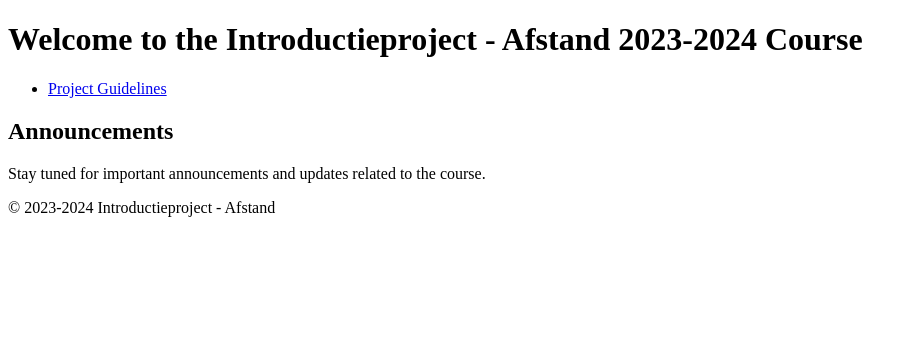
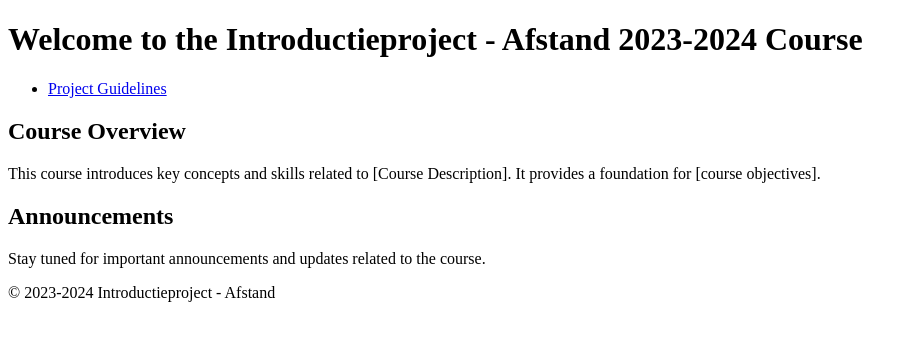
Before and after one commit to UCLL-introproject-project/UCLL-introproject-project.github.io, a plain HTML site: page index.html in a window 1280 px wide. Shown: the whole page, without its empty margins (0-917 px from the left). Drawn offline with Linux system fonts and the light colour scheme.

Commit message:
index page

```diff
--- a/index.html
+++ b/index.html
@@ -16,9 +16,14 @@
     <nav>
         <ul>
             <!-- Link to the project guidelines -->
-            <li><a href="project-guidelines.html">Project Guidelines</a></li>
+            <li><a href="project_guidelines.html">Project Guidelines</a></li>
         </ul>
     </nav>
+
+    <section>
+        <h2>Course Overview</h2>
+        <p>This course introduces key concepts and skills related to [Course Description]. It provides a foundation for [course objectives].</p>
+    </section>
 
     <section>
         <h2>Announcements</h2>
```
